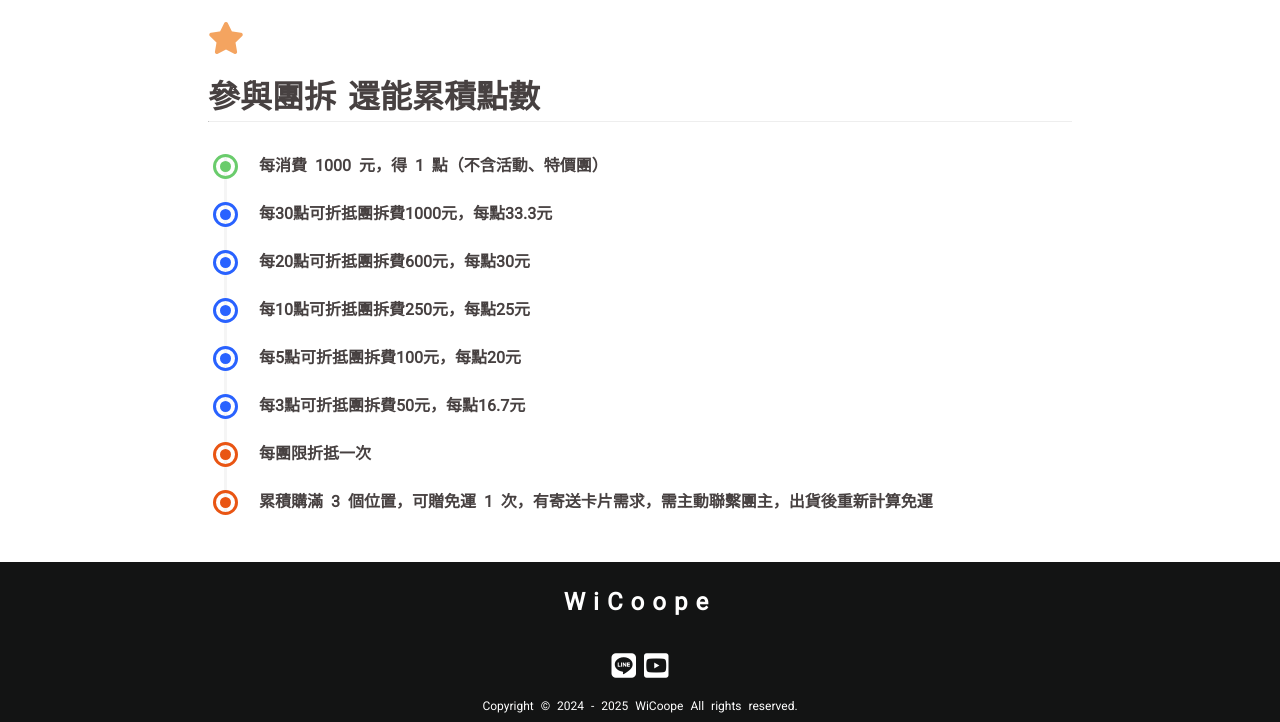
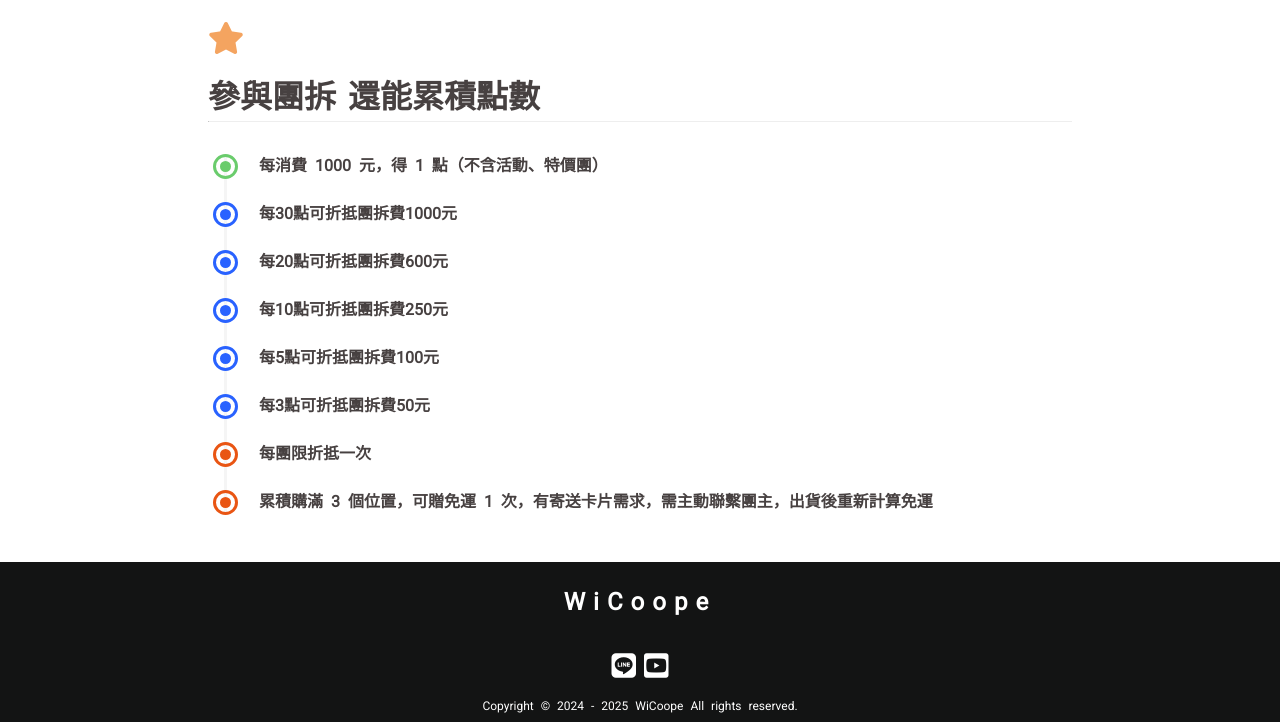
Before and after one commit to wicoope/shotbreaks, a plain HTML site: page index.html in a window 1280 px wide. Shown: the part 2030-2752 px from the top of the page. Drawn offline with Linux system fonts and the light colour scheme.

Commit message:
Change description

```diff
--- a/index.html
+++ b/index.html
@@ -140,15 +140,15 @@
       <div class="exp__wrap">
         <div class="exp__subtitle exp__point--green">每消費 1000 元，得 1 點（不含活動、特價團）</div>
         <br>
-        <div class="exp__subtitle exp__point--blue">每30點可折抵團拆費1000元，每點33.3元</div>
+        <div class="exp__subtitle exp__point--blue">每30點可折抵團拆費1000元</div>
         <br>
-        <div class="exp__subtitle exp__point--blue">每20點可折抵團拆費600元，每點30元</div>
+        <div class="exp__subtitle exp__point--blue">每20點可折抵團拆費600元</div>
         <br>
-        <div class="exp__subtitle exp__point--blue">每10點可折抵團拆費250元，每點25元</div>
+        <div class="exp__subtitle exp__point--blue">每10點可折抵團拆費250元</div>
         <br>
-        <div class="exp__subtitle exp__point--blue">每5點可折抵團拆費100元，每點20元</div>
+        <div class="exp__subtitle exp__point--blue">每5點可折抵團拆費100元</div>
         <br>
-        <div class="exp__subtitle exp__point--blue">每3點可折抵團拆費50元，每點16.7元</div>
+        <div class="exp__subtitle exp__point--blue">每3點可折抵團拆費50元</div>
         <br>
         <div class="exp__subtitle exp__point--orange">每團限折抵一次</div>
         <br>
```
